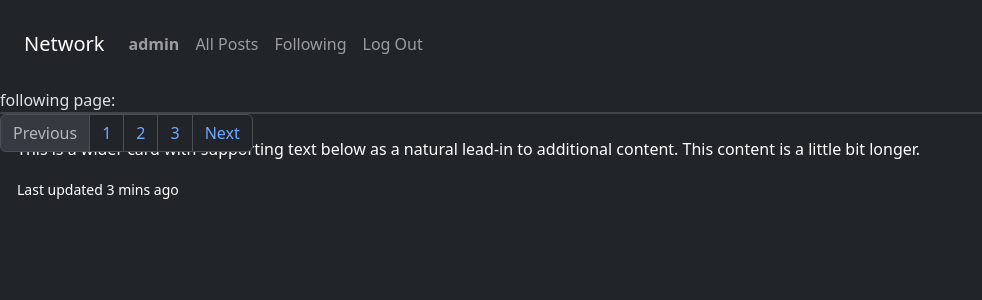
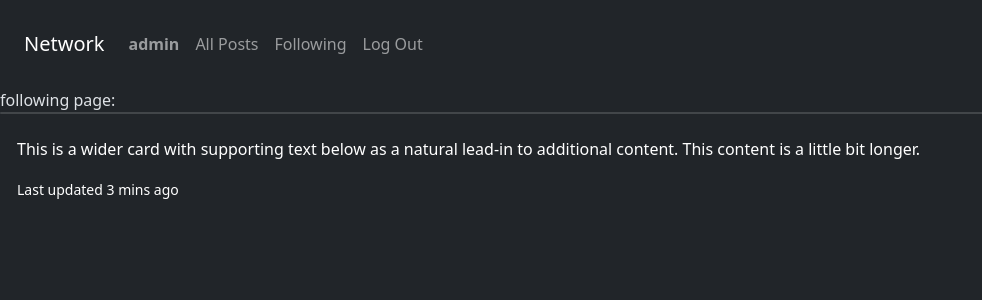
Before and after one commit to da4nk/NETWORK, a Django app: page /following/ in a window 1280 px wide. Shown: the top 300 px of the page, without its empty margins (0-982 px from the left). Run offline with Django 3.2, Linux system fonts and the light colour scheme; a user stored in the database is signed in; data comes from the database, SQL or seed files in the repository; both versions use the stored data as it was after the commit.

Commit message:
finished pagination

```diff
--- a/project4/network/templates/network/layout.html
+++ b/project4/network/templates/network/layout.html
@@ -48,22 +48,21 @@
         </div>
         <div>
             <nav aria-label="...">
+
                 <ul class="pagination">
-                  <li class="page-item disabled">
-                    <a class="page-link">Previous</a>
+                  {% if post.has_previous %}
+
+                  <li class="page-item">
+                    <a class="page-link" href="?page = {{post.previous_page_number}}">Previous</a>
                   </li>
+                  {% endif %}
+
+                  {% if post.has_next %}
                   <li class="page-item">
-                    <a class="page-link" href="?page = {{ post }}">1</a>
+                    <a class="page-link" href="?page= {{post.next_page_number}}">Next</a>
                   </li>
-                  <li class="page-item">
-                    <a class="page-link" href="?page= "">2</a>
-                  </li>
-                  <li class="page-item">
-                    <a class="page-link" href="#">3</a>
-                  </li>
-                  <li class="page-item">
-                    <a class="page-link" href="#">Next</a>
-                  </li>
+                  {% endif %}
+
                 </ul>
               </nav>
         </div>
--- a/project4/project4/settings.py
+++ b/project4/project4/settings.py
@@ -110,7 +110,7 @@
 
 LANGUAGE_CODE = 'en-us'
 
-TIME_ZONE = 'UTC'
+TIME_ZONE = 'MST'
 
 USE_I18N = True
 
```
Also changed, not shown: project4/db.sqlite3.
